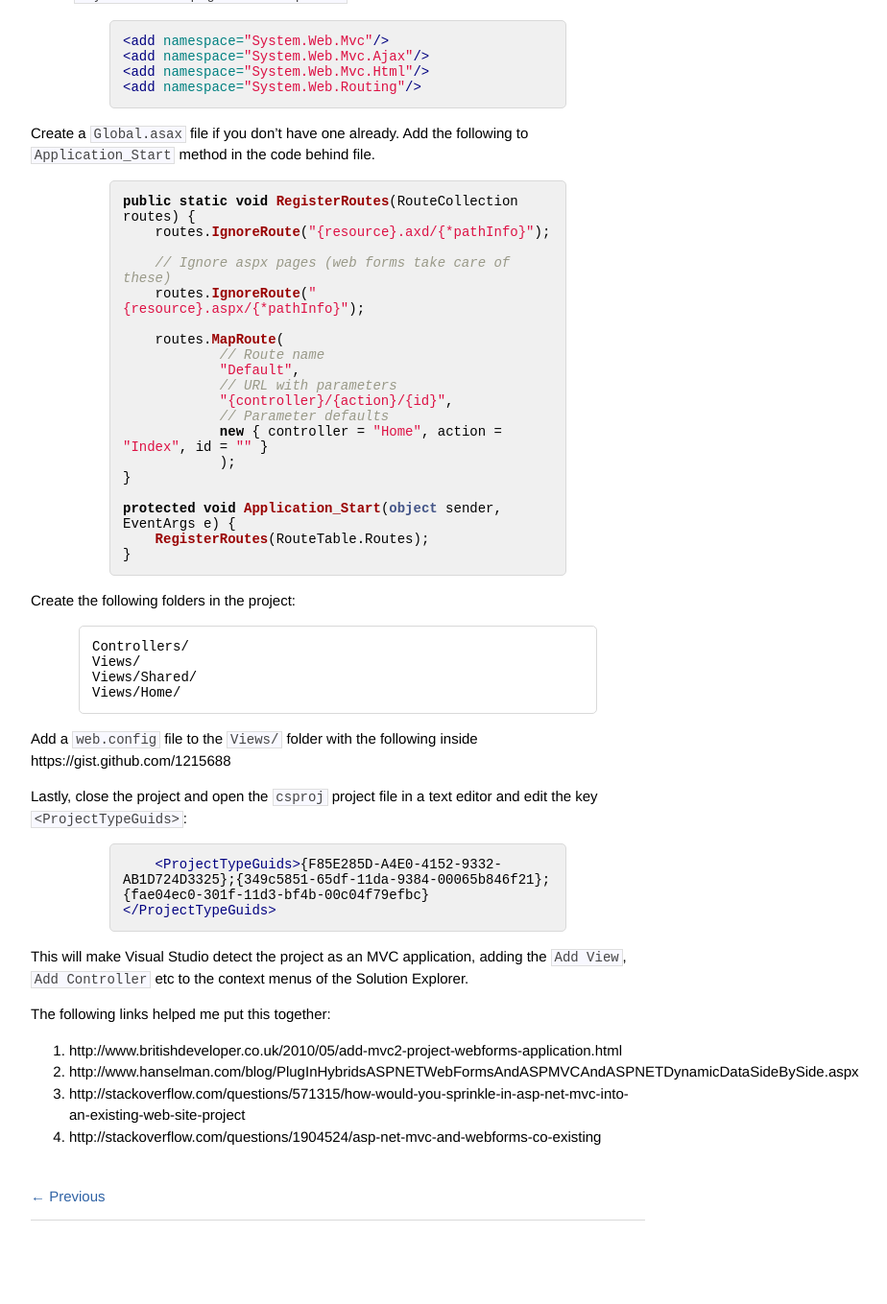
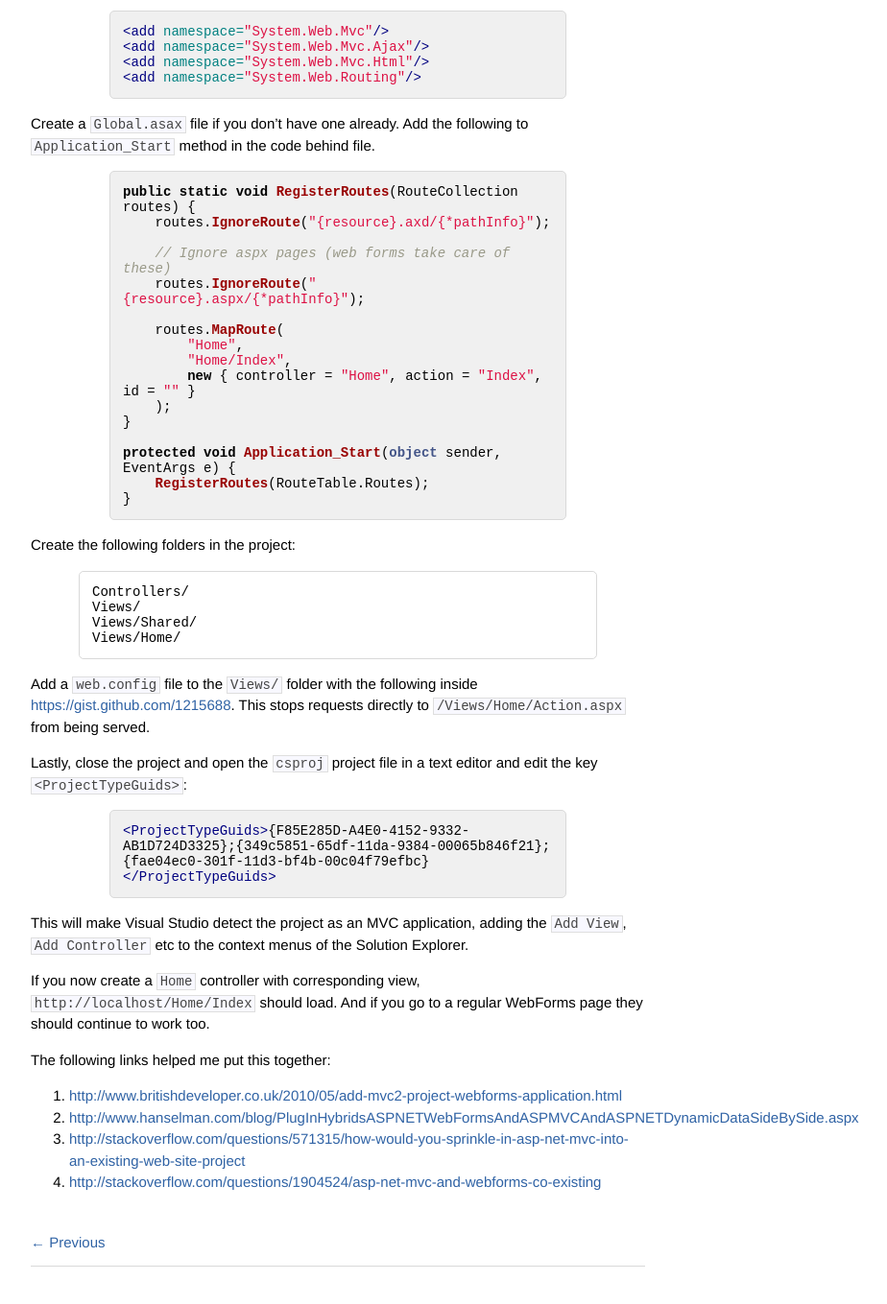
Before and after one commit to christophersjchow/blog, a Jekyll site: the page built from _posts/2011-09-14-Adding-MVC2-to-WebForms-in-NET35.markdown, in a window 1280 px wide and 1400 px high, scrolled down 1158 px. Shown: the top 1359 px of the window at 96% size, without its empty margins (288-1212 px from the left). Built offline with Jekyll 4.4.1, drawn with Linux system fonts in a browser that asks for light colours; comment, search, counter and statistics services are not loaded; some of the changed text lies outside the part shown.

Commit message:
Fix some CSS issues and formatting in latest post.

```diff
--- a/_posts/2011-09-14-Adding-MVC2-to-WebForms-in-NET35.markdown
+++ b/_posts/2011-09-14-Adding-MVC2-to-WebForms-in-NET35.markdown
@@ -31,12 +31,10 @@ Under `<system.web>/<httpModules>` add:
 Under `<system.web>/<modules>` add:
 
 {% highlight xml %}
-<modules runAllManagedModulesForAllRequests="true">
-    <remove name="ScriptModule" />
-    <remove name="UrlRoutingModule" />
-    <add name="ScriptModule" preCondition="managedHandler" type="System.Web.Handlers.ScriptModule, System.Web.Extensions, Version=3.5.0.0, Culture=neutral, PublicKeyToken=31BF3856AD364E35"/>
-    <add name="UrlRoutingModule" type="System.Web.Routing.UrlRoutingModule, System.Web.Routing, Version=3.5.0.0, Culture=neutral, PublicKeyToken=31BF3856AD364E35" />
-</modules>
+<remove name="ScriptModule" />
+<remove name="UrlRoutingModule" />
+<add name="ScriptModule" preCondition="managedHandler" type="System.Web.Handlers.ScriptModule, System.Web.Extensions, Version=3.5.0.0, Culture=neutral, PublicKeyToken=31BF3856AD364E35"/>
+<add name="UrlRoutingModule" type="System.Web.Routing.UrlRoutingModule, System.Web.Routing, Version=3.5.0.0, Culture=neutral, PublicKeyToken=31BF3856AD364E35" />
 {% endhighlight %}
 
 Under `<system.web>/<pages>/<namespaces>` add:
@@ -58,13 +56,10 @@ public static void RegisterRoutes(RouteCollection routes) {
     routes.IgnoreRoute("{resource}.aspx/{*pathInfo}");
 
     routes.MapRoute(
-            // Route name
-            "Default",
-            // URL with parameters
-            "{controller}/{action}/{id}",
-            // Parameter defaults
-            new { controller = "Home", action = "Index", id = "" }
-            );
+        "Home",
+        "Home/Index",
+        new { controller = "Home", action = "Index", id = "" }
+    );
 }
 
 protected void Application_Start(object sender, EventArgs e) {
@@ -79,19 +74,21 @@ Create the following folders in the project:
     Views/Shared/
     Views/Home/
 
-Add a `web.config` file to the `Views/` folder with the following inside https://gist.github.com/1215688
+Add a `web.config` file to the `Views/` folder with the following inside <https://gist.github.com/1215688>. This stops requests directly to `/Views/Home/Action.aspx` from being served.
 
 Lastly, close the project and open the `csproj` project file in a text editor and edit the key `<ProjectTypeGuids>`:
 
 {% highlight xml %}
-    <ProjectTypeGuids>{F85E285D-A4E0-4152-9332-AB1D724D3325};{349c5851-65df-11da-9384-00065b846f21};{fae04ec0-301f-11d3-bf4b-00c04f79efbc}</ProjectTypeGuids>
+<ProjectTypeGuids>{F85E285D-A4E0-4152-9332-AB1D724D3325};{349c5851-65df-11da-9384-00065b846f21};{fae04ec0-301f-11d3-bf4b-00c04f79efbc}</ProjectTypeGuids>
 {% endhighlight %}
 
 This will make Visual Studio detect the project as an MVC application, adding the `Add View`, `Add Controller` etc to the context menus of the Solution Explorer.
 
+If you now create a `Home` controller with corresponding view, `http://localhost/Home/Index` should load. And if you go to a regular WebForms page they should continue to work too.
+
 The following links helped me put this together:
 
-1. http://www.britishdeveloper.co.uk/2010/05/add-mvc2-project-webforms-application.html
-2. http://www.hanselman.com/blog/PlugInHybridsASPNETWebFormsAndASPMVCAndASPNETDynamicDataSideBySide.aspx
-3. http://stackoverflow.com/questions/571315/how-would-you-sprinkle-in-asp-net-mvc-into-an-existing-web-site-project
-4. http://stackoverflow.com/questions/1904524/asp-net-mvc-and-webforms-co-existing
+1. <http://www.britishdeveloper.co.uk/2010/05/add-mvc2-project-webforms-application.html>
+2. <http://www.hanselman.com/blog/PlugInHybridsASPNETWebFormsAndASPMVCAndASPNETDynamicDataSideBySide.aspx>
+3. <http://stackoverflow.com/questions/571315/how-would-you-sprinkle-in-asp-net-mvc-into-an-existing-web-site-project>
+4. <http://stackoverflow.com/questions/1904524/asp-net-mvc-and-webforms-co-existing>
```
Also changed, not shown: other parts of _posts/2011-09-14-Adding-MVC2-to-WebForms-in-NET35.markdown (+1 -1 lines), sass/screen.sass (+6 -1 lines).
